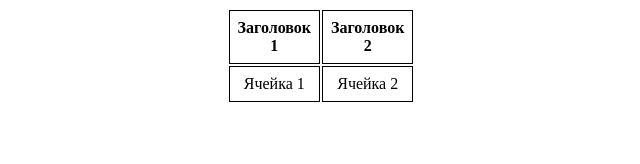
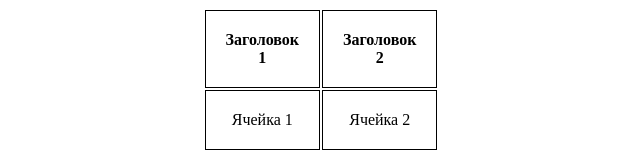
Before and after one commit to Jeftick/table, a plain HTML site: page index.html in a window 1280 px wide. Shown: the whole page, without its empty margins (319-959 px from the left). Drawn offline with Linux system fonts and the light colour scheme.

Commit message:
Update index.html

```diff
--- a/index.html
+++ b/index.html
@@ -12,7 +12,7 @@ table {
 
 th, td {
   border: 1px solid black;
-  padding: 8px;
+  padding: 20px;
   text-align: center;
 }
 </style>
```
